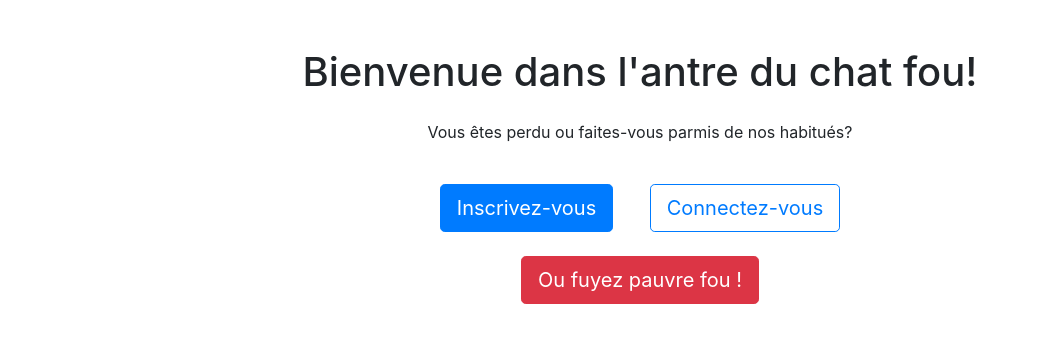
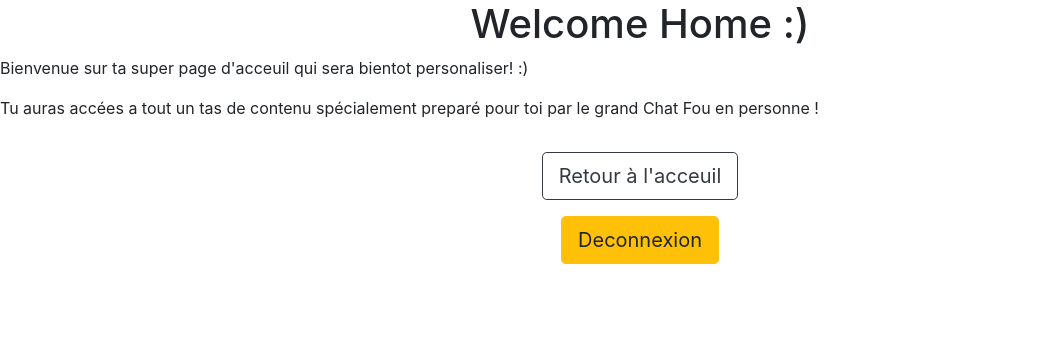
Before and after one commit to AminGtt/L-antre, a PHP site: page /projet_perso/index.php?page=espace_membre in a window 1280 px wide. Shown: the top 343 px of the page, without its empty margins (0-1037 px from the left). Run offline with PHP 8.4, Linux system fonts and the light colour scheme; style sheets or scripts are compiled from the project's sources.

Commit message:
front controller +- OK

```diff
--- a/404.php
+++ /dev/null
@@ -1,6 +0,0 @@
-<?php require __DIR__ . "/templates/header.tpl.php" ?>
-
-<p class="text-center">404 ERROR!</p>
-
-
-<?php require __DIR__ . "/templates/footer.tpl.php" ?>
--- /dev/null
+++ b/includes/404.inc.php
@@ -0,0 +1 @@
+<p class="text-center">404 ERROR!</p>
--- /dev/null
+++ b/includes/data.php
@@ -0,0 +1,11 @@
+<?php
+
+$pages = [
+  'home' => 'home.inc.php',
+  'inscription' => 'inscription.inc.php',
+  'connexion' => 'connexion.inc.php',
+  'espace_membre' => 'espace_membre.inc.php',
+  "404" => '404.inc.php'
+]
+
+?>
--- a/espace_membre.php
+++ b/includes/espace_membre.inc.php
@@ -1,12 +1,9 @@
 <?php
-session_start();
-require __DIR__ . "/templates/header.tpl.php";
 
 if(isset($_POST['deco'])){
-  $_SESSION['connecte'] = 0;
-  header("Location: http://localhost/projet_perso/L-antre/index.php");
+  $_SESSION['connecte'] = false;
+  header("Location: http://localhost/projet_perso/L-antre/index.php?page=home");
 }
-var_dump($_POST);
 
 ?>
 
@@ -18,11 +15,10 @@ var_dump($_POST);
 </main>
 
 <div align='center'>
-  <a class='btn btn-lg btn-outline-dark mt-3' href="index.php">Retour à l'acceuil</a>
+  <a class='btn btn-lg btn-outline-dark mt-3' href="index.php?page=home">Retour à l'acceuil</a>
+
   <form action="" method="POST">
     <input type="submit" value="Deconnexion" class='btn btn-lg btn-warning mt-3' name="deco">
   </form>
+
 </div>
-
-
-<?php require __DIR__ . "/templates/footer.tpl.php" ?>
--- a/index.php
+++ b/index.php
@@ -1,28 +1,37 @@
 <?php
 session_start();
-require __DIR__ . "/templates/header.tpl.php"; ?>
 
-<body class="container">
-  <main class="d-flex align-items-center flex-column">
-    <h1 class="mt-5 mb-4">Bienvenue dans l'antre du chat fou!</h1>
-    <p>Vous êtes perdu ou faites-vous parmis de nos habitués?</p>
+require __DIR__ . "/includes/data.php";
 
-    <div class="mb-4 mt-4">
-      <a class="mr-3 ml-3" href="enregistrement.php">
-        <button class="btn btn-lg btn-primary">Inscrivez-vous</button>
-      </a>
+if(empty($_SESSION['connecte']))
+{
+  $_SESSION['connecte'] = false;
+}
 
-      <a class="mr-3 ml-3" href="connexion.php">
-        <button class="btn btn-lg btn-outline-primary">Connectez-vous</button>
-      </a>
-    </div>
+$options = [
+  PDO::ATTR_DEFAULT_FETCH_MODE, PDO::FETCH_ASSOC
+];
 
-    <a href="404.php">
-        <button class="btn btn-lg btn-danger">Ou fuyez pauvre fou !</button>
-    </a>
+$bdd = new PDO('mysql:host=localhost;dbname=u_shall_not_pass', 'root', 'toor', $options);
 
-  </main>
+if(empty($_GET['page']))
+{
+  $_GET['page'] = 'home';
+}
 
-</body>
+if($_GET['page'] != 'home' && $_GET['page'] != 'connexion' && $_GET['page'] != 'inscription' && $_GET['page'] != 'espace_membre')
+{
+  $_GET['page'] = '404';
+}
 
-<?php require __DIR__ . "/templates/footer.tpl.php" ?>
+if(isset($_GET['page']))
+{
+  $pageToDisplay = $pages[$_GET['page']];
+}
+
+require __DIR__ . "/templates/header.tpl.php";
+
+require __DIR__ . "/includes/" . $pageToDisplay;
+
+require __DIR__ . "/templates/footer.tpl.php";
+?>
```
Also changed, not shown: includes/connexion.inc.php (renamed from connexion.php, +5 -12 lines), includes/home.inc.php (added, +22 -0 lines), includes/inscription.inc.php (renamed from enregistrement.php, +3 -12 lines).
